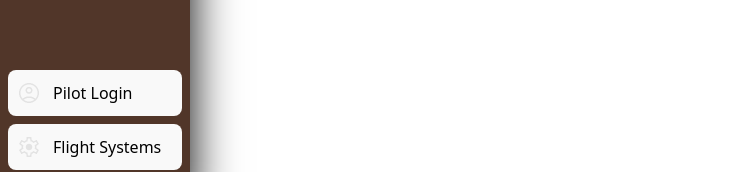
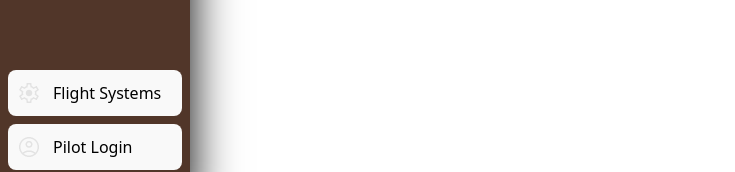
Before and after one commit to oli4406/amelia-earhart-chatbot, a React (Vite) app in the folder FrontEnd/: page / in a window 1280 px wide. Shown: the part 625-797 px from the top of the page, without its empty margins (0-735 px from the left). Built offline with nearby package versions, Linux system fonts and the light colour scheme.

Commit message:
Changed settings and account button order

```diff
--- a/FrontEnd/src/NavBar.jsx
+++ b/FrontEnd/src/NavBar.jsx
@@ -195,13 +195,13 @@ export default function NavBar() {
             )}
 
             <div className='navButtons'>
+              <button className="nav-btn" onClick={handleSettingsClick} title="Settings">
+                <span className="nav-icon"><img className="icon" src={theme === 'contrast' ? settingsIconContrast : settingsIcon} alt="Settings"/></span>
+                <span className="nav-text">Flight Systems</span>
+              </button>
               <button className="nav-btn" onClick={loggedIn ? handleLogoutClick : handleLoginClick} title={loggedIn ? 'Log out' : 'Login/Signup'}>
                 <span className="nav-icon"><img className="icon" src={theme === 'contrast' ? accountIconContrast : accountIcon} alt="Account"/></span>
                 <span className="nav-text">{loggedIn ? 'Disembark' : 'Pilot Login'}</span>
-              </button>
-              <button className="nav-btn" onClick={handleSettingsClick} title="Settings">
-                <span className="nav-icon"><img className="icon" src={theme === 'contrast' ? settingsIconContrast : settingsIcon} alt="Settings"/></span>
-                <span className="nav-text">Flight Systems</span>
               </button>
             </div>
           </div>
```
